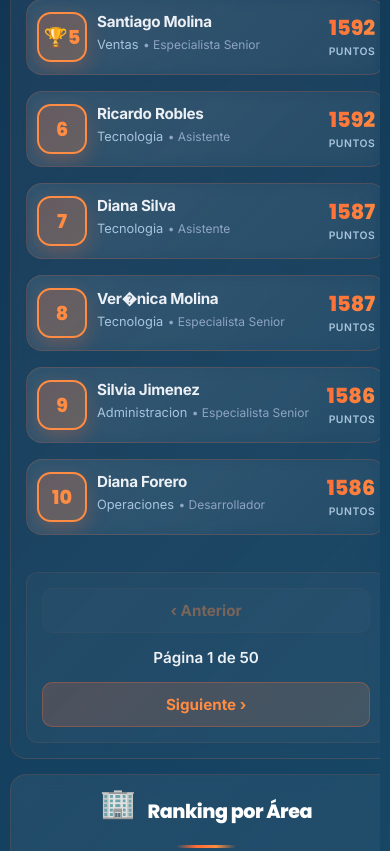
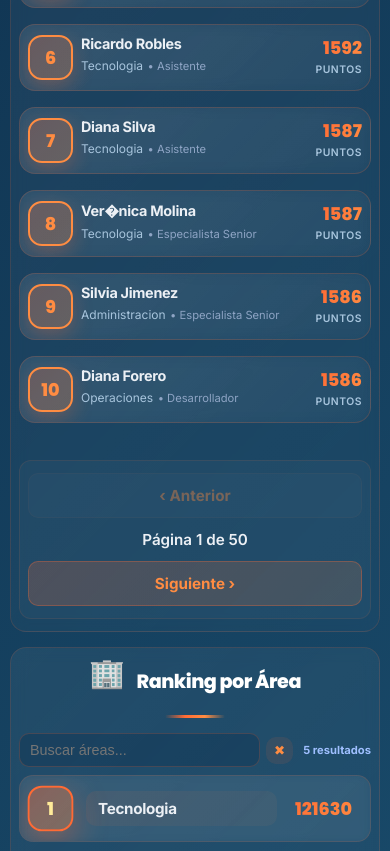
Before and after one commit to luisangellr13/ranking, a website: page index.html in a window 390 px wide. Shown: the part 756-1607 px from the top of the page. Drawn offline with Linux system fonts and the light colour scheme; no server answers.

```diff
--- a/assets/css/style.css
+++ b/assets/css/style.css
@@ -986,7 +986,7 @@
             }
 
             body {
-                padding: 10px;
+                padding: 5px;
                 width: 100%;
                 max-width: 100vw;
                 overflow-x: hidden;
@@ -1000,7 +1000,7 @@
             }
 
             .container {
-                padding: 0;
+                padding: 0 5px;
                 margin: 0 auto;
                 width: 100%;
                 max-width: 100vw;
@@ -1009,8 +1009,8 @@
             }
 
             .header {
-                margin: 0 auto 20px auto;
-                padding: 15px 10px;
+                margin: 0 auto 15px auto;
+                padding: 12px 8px;
                 width: 100%;
                 max-width: 100%;
                 box-sizing: border-box;
@@ -1107,17 +1107,17 @@
             .ranking-row {
                 flex-direction: row;
                 align-items: flex-start;
-                gap: 10px;
-                padding: 12px 10px;
+                gap: 8px;
+                padding: 10px 8px;
                 width: 100%;
                 max-width: 100%;
                 box-sizing: border-box;
             }
 
             .position {
-                width: 50px;
-                height: 50px;
-                font-size: 1.2rem;
+                width: 45px;
+                height: 45px;
+                font-size: 1.1rem;
                 flex-shrink: 0;
             }
 
@@ -1128,15 +1128,24 @@
             }
 
             .name {
-                font-size: 0.95rem;
+                font-size: 0.9rem;
+                word-wrap: break-word;
+                overflow-wrap: break-word;
+                max-width: 100%;
             }
 
             .area {
-                font-size: 0.8rem;
+                font-size: 0.75rem;
+                word-wrap: break-word;
+                overflow-wrap: break-word;
+                max-width: 100%;
             }
 
             .cargo {
-                font-size: 0.75rem;
+                font-size: 0.7rem;
+                word-wrap: break-word;
+                overflow-wrap: break-word;
+                max-width: 100%;
             }
 
             .card-right {
@@ -1145,6 +1154,8 @@
                 align-items: flex-end;
                 gap: 4px;
                 flex-shrink: 0;
+                max-width: 80px;
+                min-width: 70px;
             }
 
             .puntos .value {
@@ -1156,11 +1167,7 @@
             }
 
             .ranking-card {
-                padding: 15px;
-                width: 100%;
-                max-width: 100vw;
-                box-sizing: border-box;
-                margin: 0 auto;
+                padding: 12px 8px;
                 width: 100%;
                 max-width: 100%;
                 box-sizing: border-box;
@@ -1172,17 +1179,73 @@
                 margin-bottom: 15px;
             }
 
+            .search-bar {
+                width: 100%;
+                max-width: 100%;
+                box-sizing: border-box;
+                gap: 6px;
+            }
+
+            .search-input {
+                flex: 1;
+                min-width: 0;
+                padding: 8px 10px;
+                font-size: 0.9rem;
+                box-sizing: border-box;
+            }
+
+            .search-clear {
+                padding: 6px 8px;
+                flex-shrink: 0;
+            }
+
+            .search-count {
+                min-width: auto;
+                font-size: 0.7rem;
+                padding-left: 4px;
+                flex-shrink: 0;
+            }
+
+            .ranking-table {
+                width: 100%;
+                max-width: 100%;
+                box-sizing: border-box;
+            }
+
+            .ranking-compact {
+                width: 100%;
+                max-width: 100%;
+                box-sizing: border-box;
+            }
+
+            .compact-row {
+                width: 100%;
+                max-width: 100%;
+                box-sizing: border-box;
+            }
+
+            .puntos {
+                font-size: 0.9rem;
+            }
+
+            .puntos .value {
+                font-size: 1.1rem;
+            }
+
             .compact-row {
                 flex-direction: row;
-                gap: 10px;
-                padding: 10px 12px;
+                gap: 8px;
+                padding: 10px 8px;
                 align-items: center;
+                width: 100%;
+                max-width: 100%;
+                box-sizing: border-box;
             }
 
             .compact-pos {
-                width: 50px;
-                height: 50px;
-                font-size: 1.2rem;
+                width: 45px;
+                height: 45px;
+                font-size: 1.1rem;
                 flex-shrink: 0;
             }
 
@@ -1207,8 +1270,11 @@
 
             .pagination-controls {
                 flex-direction: column;
-                gap: 15px;
-                padding: 15px;
+                gap: 12px;
+                padding: 12px 8px;
+                width: 100%;
+                max-width: 100%;
+                box-sizing: border-box;
             }
 
             .pagination-btn {
--- a/index.html
+++ b/index.html
@@ -91,7 +91,7 @@
     </div>
 
     <footer class="version-footer">
-        <span class="version-text">v1.1.0</span>
+        <span class="version-text">v1.1.2</span>
     </footer>
 
     <script src="assets/js/main.js"></script>
```
